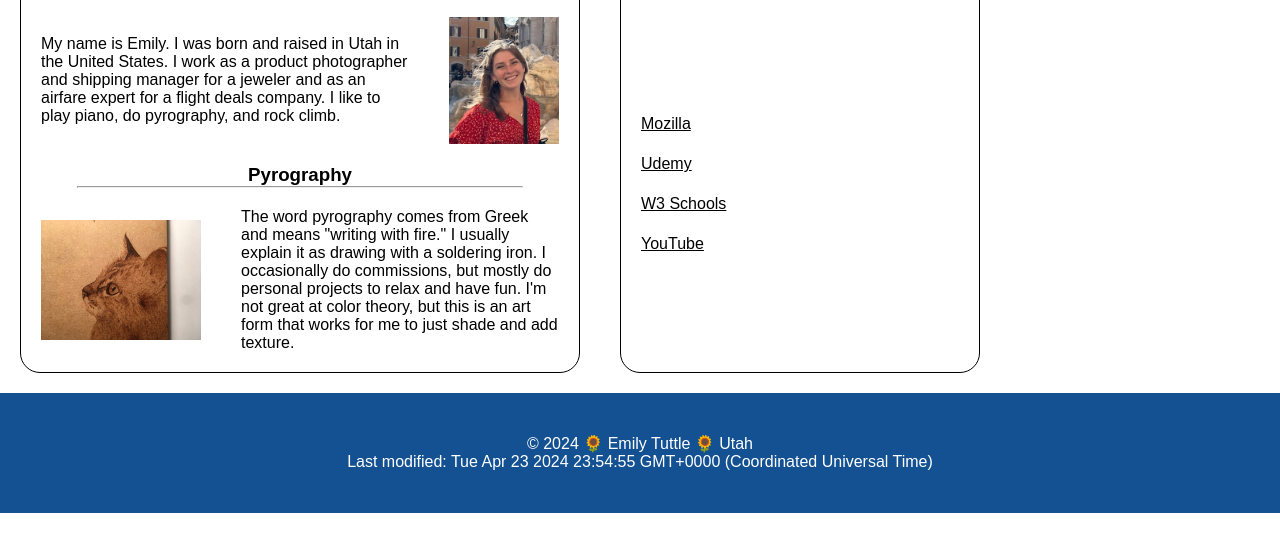
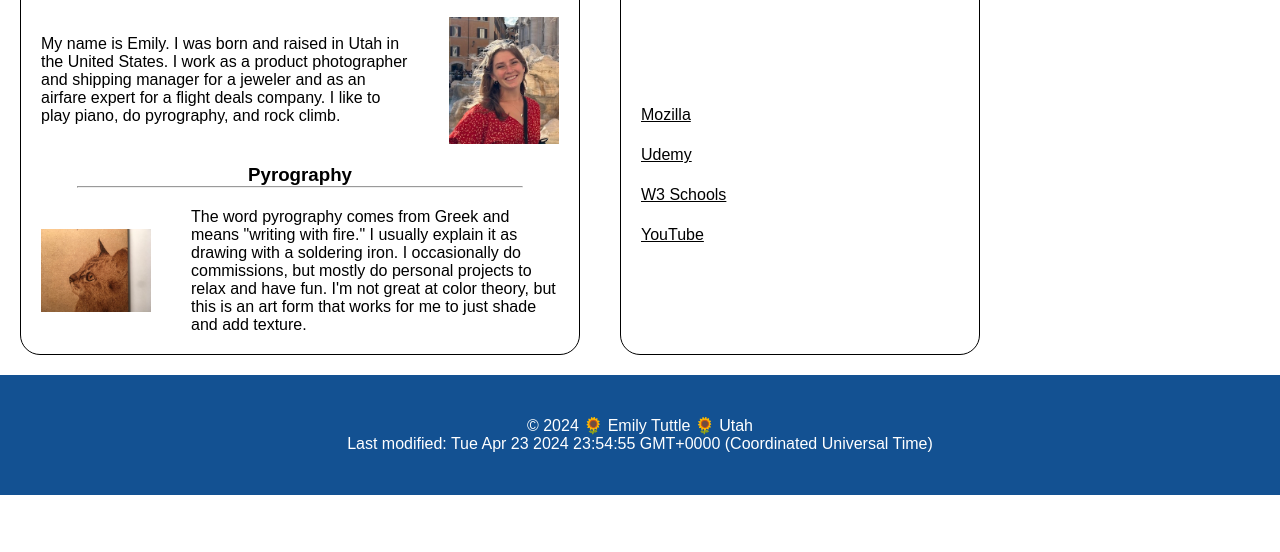
Before and after one commit to emilytuttle/wdd131, a plain HTML site: page index.html in a window 1280 px wide. Shown: the part 194-746 px from the top of the page. Drawn offline with Linux system fonts and the light colour scheme.

Commit message:
image px

```diff
--- a/styles/base.css
+++ b/styles/base.css
@@ -130,5 +130,5 @@ hr {
 }
 
 img {
-    width: 150x;
+    width: 150px;
 }
```
